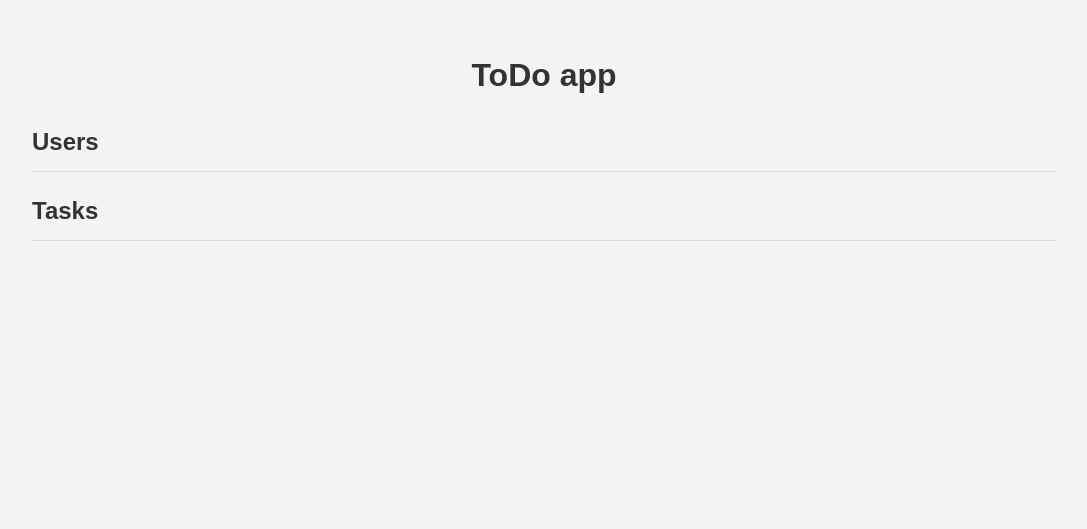
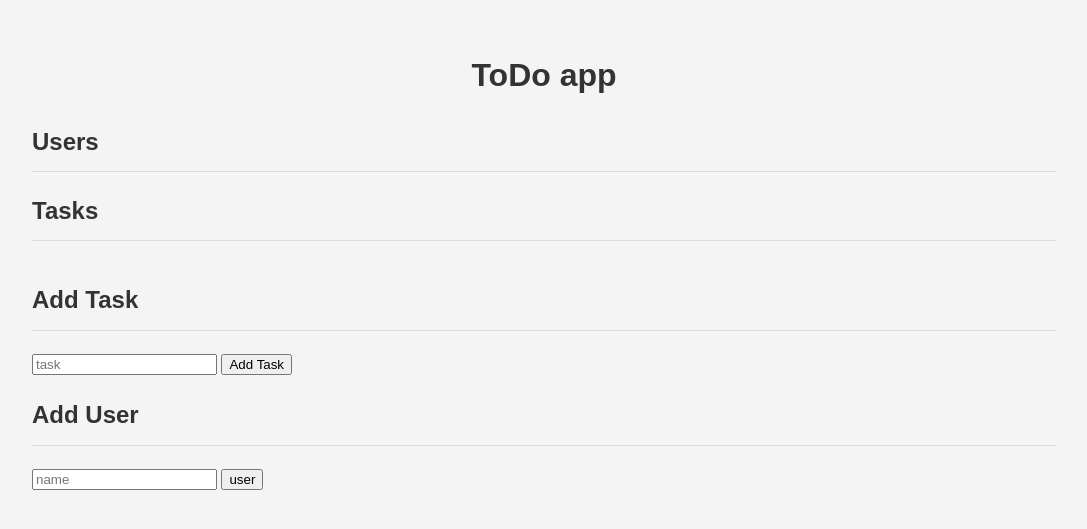
Before and after one commit to danwood1992/fyyer, a Flask app: page / in a window 1280 px wide. Shown: the top 529 px of the page, without its empty margins (96-1183 px from the left). Run offline with Flask 3, Linux system fonts and the light colour scheme; data that the repository does not hold is empty.

Commit message:
Add create from the frontend

```diff
--- a/app.py
+++ b/app.py
@@ -9,13 +9,41 @@ def index():
     tasks = TodoItem.query.all()
     return render_template('index.html', users=users, tasks=tasks)
 
-@app.route('/seed/<string:name>')
-def seed_data(name):
+@app.route('/add-user', methods=['POST'])
+def add_user():
+    name = request.form.get('name')
+    user = User(name=name, email=f"{name.lower()}@mail.com")
+    db.session.add(user)
+    db.session.commit()
+
+    return redirect(url_for('index'))
+
+@app.route('/add-task', methods=['POST'])
+def add_task():
+    description = request.form.get('description')
+    task = TodoItem(description=description)
+    db.session.add(task)
+    db.session.commit()
+
+    return redirect(url_for('index'))
+
+@app.route('/add-user/<string:name>')
+def seed_user(name):
     try:
         user = User(name=name, email=f"{name.lower()}@mail.com")
         db.session.add(user)
         db.session.commit()
         return f"User {name} added successfully."
+    except Exception as e:
+        return f"An error occurred: {str(e)}"
+
+@app.route('/add-task/<string:description>')
+def seed_task(description):
+    try:
+        task = TodoItem(description=description)
+        db.session.add(task)
+        db.session.commit()
+        return f"Task {description} added successfully."
     except Exception as e:
         return f"An error occurred: {str(e)}"
 
--- a/templates/index.html
+++ b/templates/index.html
@@ -58,5 +58,19 @@
             {% endfor %}
         </ul>
     </div>
+    <div class="container">
+        <h2 class="section-title">Add Task</h2>
+        <form action="/add-task" method="post">
+            <input type="text" name="description" placeholder="task">
+            <input type="submit" value="Add Task">
+        </form>
+    </div>
+    <div class="container">
+        <h2 class="section-title">Add User</h2>
+        <form action="/add-user" method="post">
+            <input type="text" name="name" placeholder="name">
+            <input type="submit" value="user">
+        </form>
+    </div>
 </body>
 </html>
```
Also changed, not shown: 1 other file.
